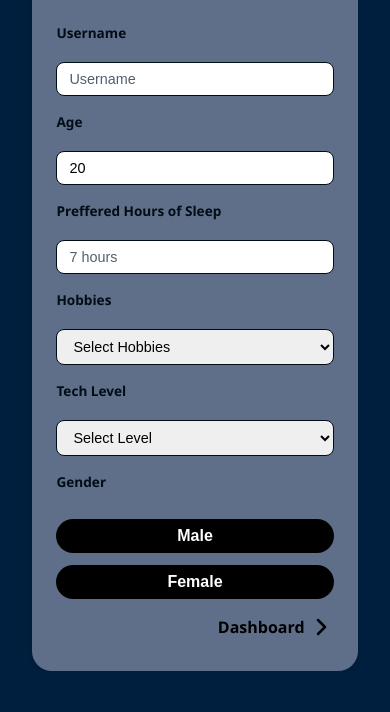
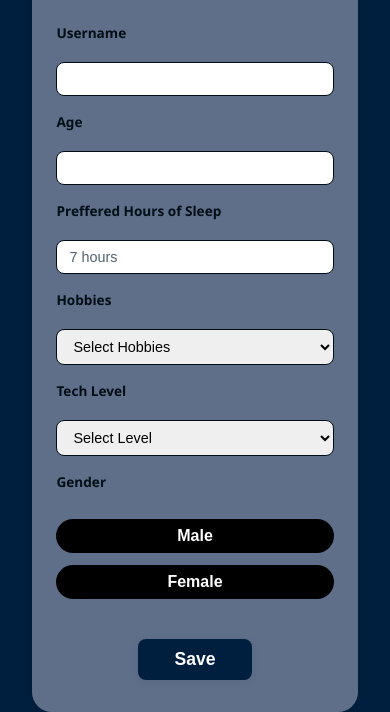
Before and after one commit to johnelter/GELIG-Final, a plain HTML site: page userinfo.html in a window 390 px wide. Shown: the part 227-939 px from the top of the page. Before the commit the page ends 898 px from the top, so only its background shows below. Drawn offline with Linux system fonts and the light colour scheme.

Commit message:
Add files via upload
final

```diff
--- a/home.css
+++ b/home.css
@@ -142,7 +142,7 @@
      flex-direction: column;
      /* align-items: center; */
      /* text-align: center; */
-     font-size: 14px;
+     font-size: 15px;
      /* font-weight: bold; */
  }
 
@@ -390,8 +390,8 @@
      }
 
      .info-box img {
-         width: 50px;
-         height: 50px;
+         width: 30px;
+         height: 30px;
          vertical-align: middle;
      }
 
--- a/tracker.css
+++ b/tracker.css
@@ -103,10 +103,7 @@ body {
 .info-label {
     display: flex;
     align-items: center;
-}
-
-.info-label svg {
-    margin-right: 8px;
+    font-size: 15px;
 }
 
 /* Sleep Now button */
@@ -247,6 +244,7 @@ body {
   .info-label {
     display: flex;
     align-items: center;
+    font-size: 15px;
   }
 
   .info-label svg {
--- a/userinfo.css
+++ b/userinfo.css
@@ -2,7 +2,9 @@
 * {
   box-sizing: border-box;
 }
-    body, html {
+
+body,
+html {
   margin: 0;
   padding: 0;
   height: 100vh;
@@ -24,8 +26,10 @@
   flex-direction: column;
   gap: 1rem;
   color: #000d14;
-      box-shadow: 0 8px 20px rgba(0,0,0,0.1);
+  box-shadow: 0 8px 20px rgba(0, 0, 0, 0.1);
   position: relative;
+  max-width: 100%;
+  margin: 0 auto;
 }
 
 /* Logo wrapper */
@@ -72,6 +76,7 @@
   margin-bottom: 10px;
   user-select: none;
 }
+
 .heading h1 {
   font-weight: 900;
   font-size: 1.35rem;
@@ -79,6 +84,7 @@
   color: black;
   line-height: 1.2;
 }
+
 .heading p {
   margin: 0;
   font-weight: 600;
@@ -145,55 +151,49 @@
   text-align: center;
   -webkit-tap-highlight-color: transparent;
 }
+
 .gender-btn:hover,
 .gender-btn:focus {
   background-color: #222222;
   outline: none;
 }
 
-    /* Next button at bottom right */
-    .btn-next {
-      margin-top: auto;
-      align-self: flex-end;
-      font-weight: 800;
+/* Save button */
+.btn-save {
+  background-color: #001f3f;
+  /* background-color: black; */
+  color: #fff;
   font-size: 1.1rem;
+  padding: 10px 36px;
+  border: none;
+  border-radius: 8px;
   cursor: pointer;
-      user-select: none;
-      color: black;
-      display: flex;
-      align-items: center;
-      gap: 6px;
-      border: none;
-      background: transparent;
-      padding: 0;
-      font-family: 'Segoe UI', Tahoma, Geneva, Verdana, sans-serif;
-      transition: color 0.25s ease;
-    }
-    .btn-next:hover {
-      color: #23295c;
-    }
-    .btn-next svg {
-      stroke: black;
-      stroke-width: 3;
-      transition: stroke 0.25s ease;
-    }
-    .btn-next:hover svg {
-      stroke: #23295c;
+  font-weight: 600;
+  transition: background 0.2s;
+  box-shadow: 0 2px 8px rgba(0, 0, 0, 0.07);
 }
 
-    @media screen and (max-width: 1200px){
+.btn-save:hover,
+.btn-save:focus {
+  background-color: #8a80d8;
+}
+
+@media screen and (max-width: 1200px) {
   .container {
     width: 800px;
     padding: 1.5rem;
   }
+
   .logo-wrap {
     width: 90px;
     height: 90px;
   }
+
   .logo-wrap svg {
     width: 60px;
     height: 60px;
   }
+
   .logo-text {
     font-size: 24px;
     margin-top: 140px;
@@ -201,11 +201,14 @@
 }
 
 @media screen and (max-width: 760px) {
+
   /* Reset and base */
   * {
     box-sizing: border-box;
   }
-  body, html {
+
+  body,
+  html {
     margin: 0;
     padding: 0;
     height: 100vh;
@@ -227,7 +230,7 @@
     flex-direction: column;
     gap: 1rem;
     color: #000d14;
-    box-shadow: 0 8px 20px rgba(0,0,0,0.1);
+    box-shadow: 0 8px 20px rgba(0, 0, 0, 0.1);
     position: relative;
   }
 
@@ -314,7 +317,7 @@
     padding: 0.5rem 0;
   }
 
-  .btn-next {
+  /* .btn-next {
     font-size: 1rem;
     gap: 5px;
   }
@@ -322,4 +325,24 @@
   .btn-next svg {
     stroke-width: 2.5;
   }
+} */
+
+  @media screen and (max-width: 760px) {
+    .btn-save {
+      background-color: #001f3f;
+      color: #fff;
+      font-size: 1.1rem;
+      padding: 10px 36px;
+      border: none;
+      border-radius: 8px;
+      cursor: pointer;
+      font-weight: 600;
+      transition: background 0.2s;
+      box-shadow: 0 2px 8px rgba(0, 0, 0, 0.07);
     }
+
+    .btn-save:hover,
+    .btn-save:focus {
+      background-color: #8a80d8;
+    }
+  }
--- a/userinfo.html
+++ b/userinfo.html
@@ -19,10 +19,10 @@
 
     <form novalidate>
       <label for="username">Username</label>
-      <input id="username" type="text" placeholder="Username" autocomplete="off" />
+      <input id="username" type="text" placeholder=" " autocomplete="off" />
 
       <label for="age">Age</label>
-      <input id="age" type="number" min="1" max="120" value="20" />
+      <input id="age" type="number" min="1" max="120" value=" "/>
 
       <label for="sleep-hours">Preffered Hours of Sleep</label>
       <input id="sleep-hours" type="text" placeholder="7 hours" autocomplete="off" />
@@ -53,12 +53,11 @@
       </div>
     </form>
 
-    <button class="btn-next" aria-label="Next Step" onclick="location.href='home.html'">
-      Dashboard
-      <svg width="24" height="24" viewBox="0 0 24 24" fill="none" aria-hidden="true" role="img">
-        <path d="M8 5l7 7-7 7" stroke-linecap="round" stroke-linejoin="round" />
-      </svg>
-    </button>
+    <div style="display: flex; justify-content: center; margin-top: 24px;">
+      <button class="btn-save" aria-label="Save and go to Dashboard" onclick="location.href='home.html'">
+        Save
+      </button>
+    </div>
   </div>
 </body>
 </html>
```
Lines whose indentation alone changed are shown as unchanged.
